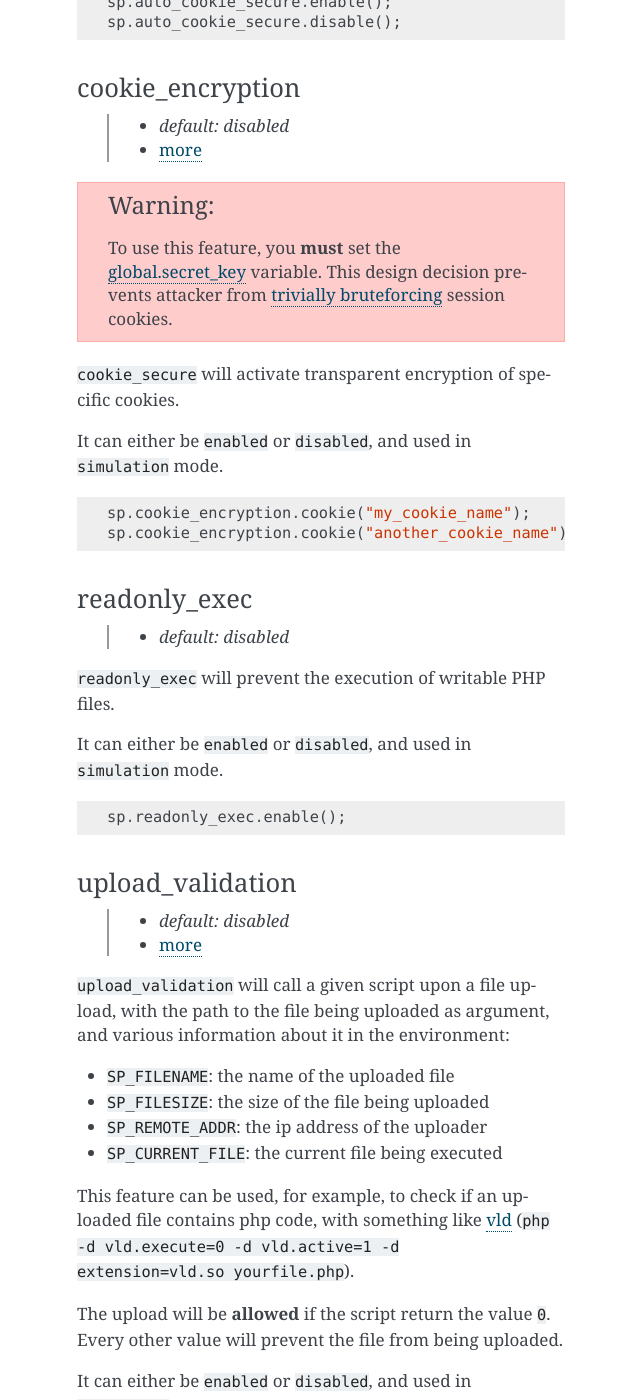
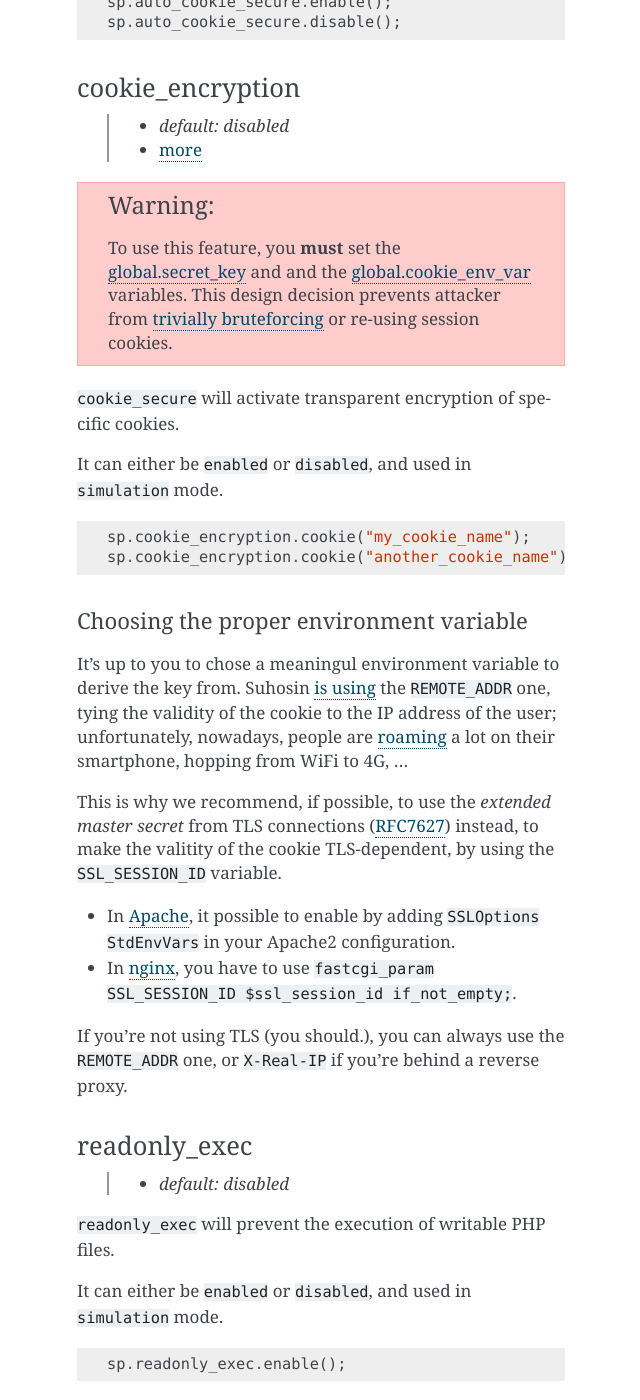
Before and after one commit to jvoisin/snuffleupagus, a Sphinx documentation site: the page built from doc/source/config.rst, in a window 1280 px wide and 1400 px high, scrolled down 2484 px. Shown: the whole window, without its empty margins (429-1069 px from the left). Built offline with Sphinx 7.4.7, drawn with Linux system fonts in a browser that asks for light colours; some of the changed text lies outside the part shown.

```diff
--- a/doc/source/config.rst
+++ b/doc/source/config.rst
@@ -112,6 +112,7 @@ It can either be ``enabled`` or ``disabled``.
   sp.auto_cookie_secure.enable();
   sp.auto_cookie_secure.disable();
 
+.. _cookie-encryption_config:
 cookie_encryption
 ^^^^^^^^^^^^^^^^^
  * `default: disabled`
@@ -119,10 +120,11 @@ cookie_encryption
 
 .. warning::
 
-  To use this feature, you **must** set the :ref:`global.secret_key <config_global>` variable.
+  To use this feature, you **must** set the :ref:`global.secret_key <config_global>` and
+  and the :ref:`global.cookie_env_var <config_global>` variables.
   This design decision prevents attacker from
   `trivially bruteforcing <https://www.idontplaydarts.com/2011/11/decrypting-suhosin-sessions-and-cookies/>`_
-  session cookies.
+  or re-using session cookies.
 
 ``cookie_secure`` will activate transparent encryption of specific cookies.
 
@@ -133,6 +135,26 @@ It can either be ``enabled`` or ``disabled``, and used in ``simulation`` mode.
   sp.cookie_encryption.cookie("my_cookie_name");
   sp.cookie_encryption.cookie("another_cookie_name");
 
+Choosing the proper environment variable
+""""""""""""""""""""""""""""""""""""""""
+
+It's up to you to chose a meaningul environment variable to derive the key from.
+Suhosin `is using <https://www.suhosin.org/stories/configuration.html#suhosin-session-cryptraddr>`_
+the ``REMOTE_ADDR`` one, tying the validity of the cookie to the IP address of the user;
+unfortunately, nowadays, people are `roaming <https://en.wikipedia.org/wiki/Roaming>`_ a lot on their smartphone,
+hopping from WiFi to 4G, …
+
+This is why we recommend, if possible, to use the *extended master secret*
+from TLS connections (`RFC7627 <https://tools.ietf.org/html/rfc7627>`_)
+instead, to make the valitity of the cookie TLS-dependent, by using the ``SSL_SESSION_ID`` variable.
+
+- In `Apache <https://httpd.apache.org/docs/current/mod/mod_ssl.html>`_,
+  it possible to enable by adding ``SSLOptions StdEnvVars`` in your Apache2 configuration.
+- In `nginx <https://nginx.org/en/docs/http/ngx_http_ssl_module.html#variables>`_,
+  you have to use ``fastcgi_param SSL_SESSION_ID $ssl_session_id if_not_empty;``.
+
+If you're not using TLS (you should.), you can always use the ``REMOTE_ADDR`` one,
+or ``X-Real-IP`` if you're behind a reverse proxy.
 
 readonly_exec
 ^^^^^^^^^^^^^
```
Also changed, not shown: other parts of doc/source/config.rst (+1 -1 lines), doc/source/features.rst (+6 -7 lines).
